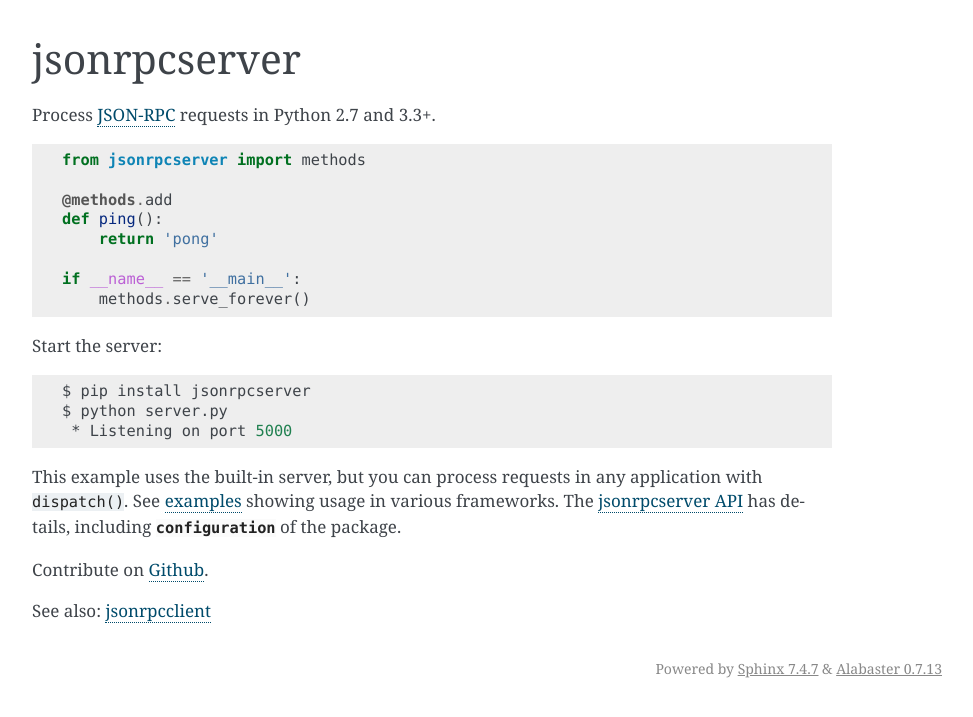
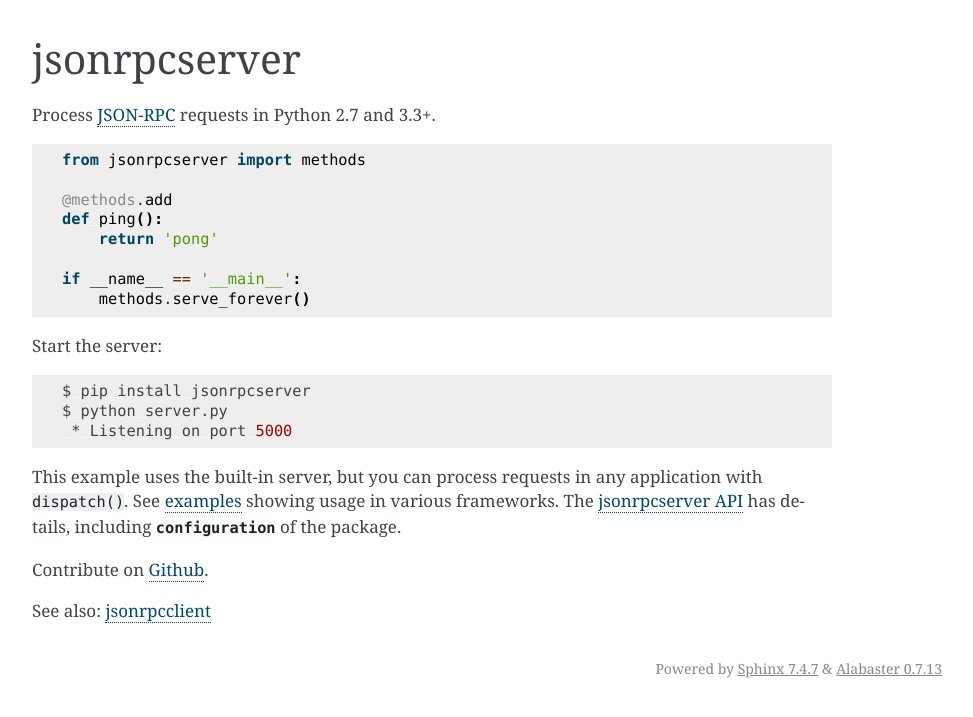
Before and after one commit to explodinglabs/jsonrpcserver, a Sphinx documentation site: the page built from doc/index.rst, in a window 1280 px wide. Shown: the top 717 px of the page, without its empty margins (168-1141 px from the left). Built offline with Sphinx 7.4.7, drawn with Linux system fonts in a browser that asks for light colours.

Commit message:
Attempt to fix sphinx theme on RTD

```diff
--- a/doc/conf.py
+++ b/doc/conf.py
@@ -16,7 +16,7 @@
 import sys
 import os
 
-#import alabaster
+import alabaster
 
 # If extensions (or modules to document with autodoc) are in another directory,
 # add these directories to sys.path here. If the directory is relative to the
@@ -92,7 +92,7 @@
 #show_authors = False
 
 # The name of the Pygments (syntax highlighting) style to use.
-pygments_style = 'sphinx'
+#pygments_style = 'sphinx'
 
 # A list of ignored prefixes for module index sorting.
 #modindex_common_prefix = []
@@ -105,7 +105,7 @@
 
 # The theme to use for HTML and HTML Help pages.  See the documentation for
 # a list of builtin themes.
-#html_theme = 'alabaster'
+html_theme = 'alabaster'
 
 # Theme options are theme-specific and customize the look and feel of a theme
 # further.  For a list of options available for each theme, see the
@@ -115,7 +115,7 @@
 }
 
 # Add any paths that contain custom themes here, relative to this directory.
-#html_theme_path = [alabaster.get_path()]
+html_theme_path = [alabaster.get_path()]
 
 # The name for this set of Sphinx documents.  If None, it defaults to
 # "<project> v<release> documentation".
```
